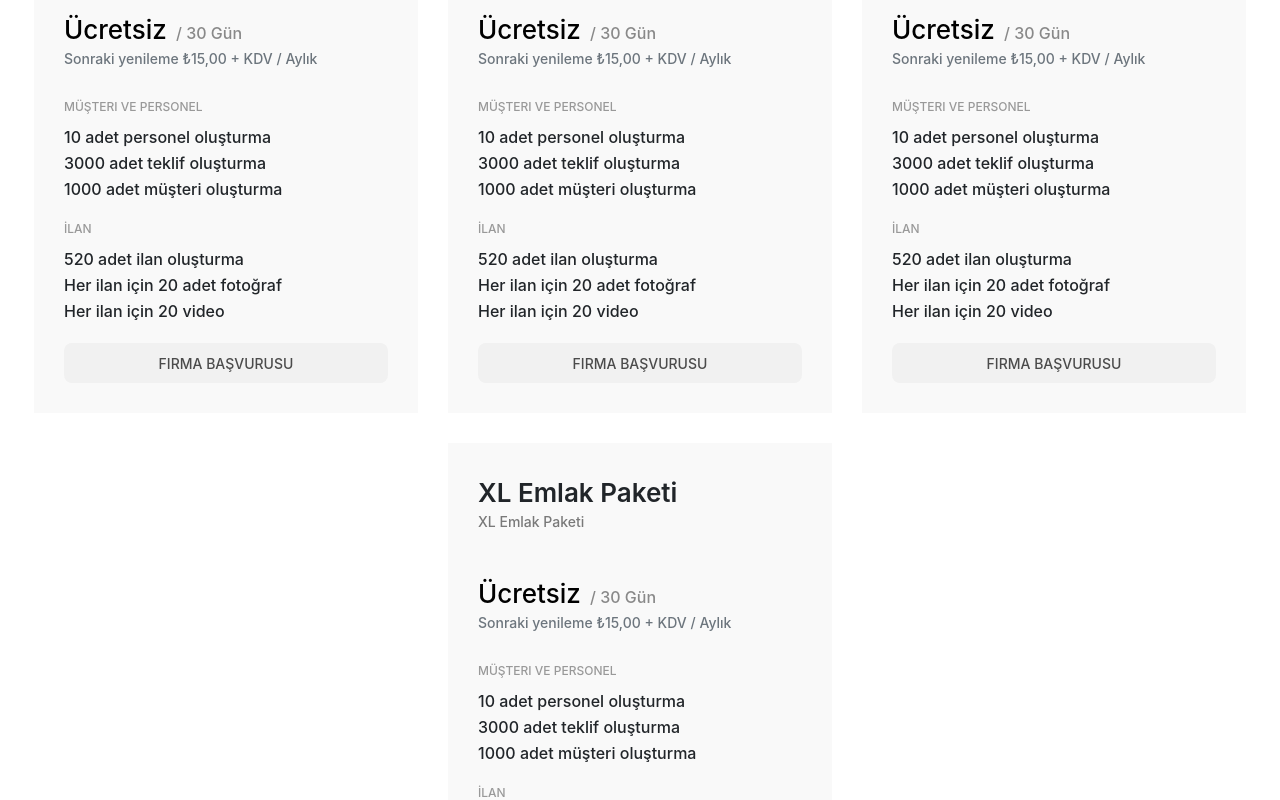
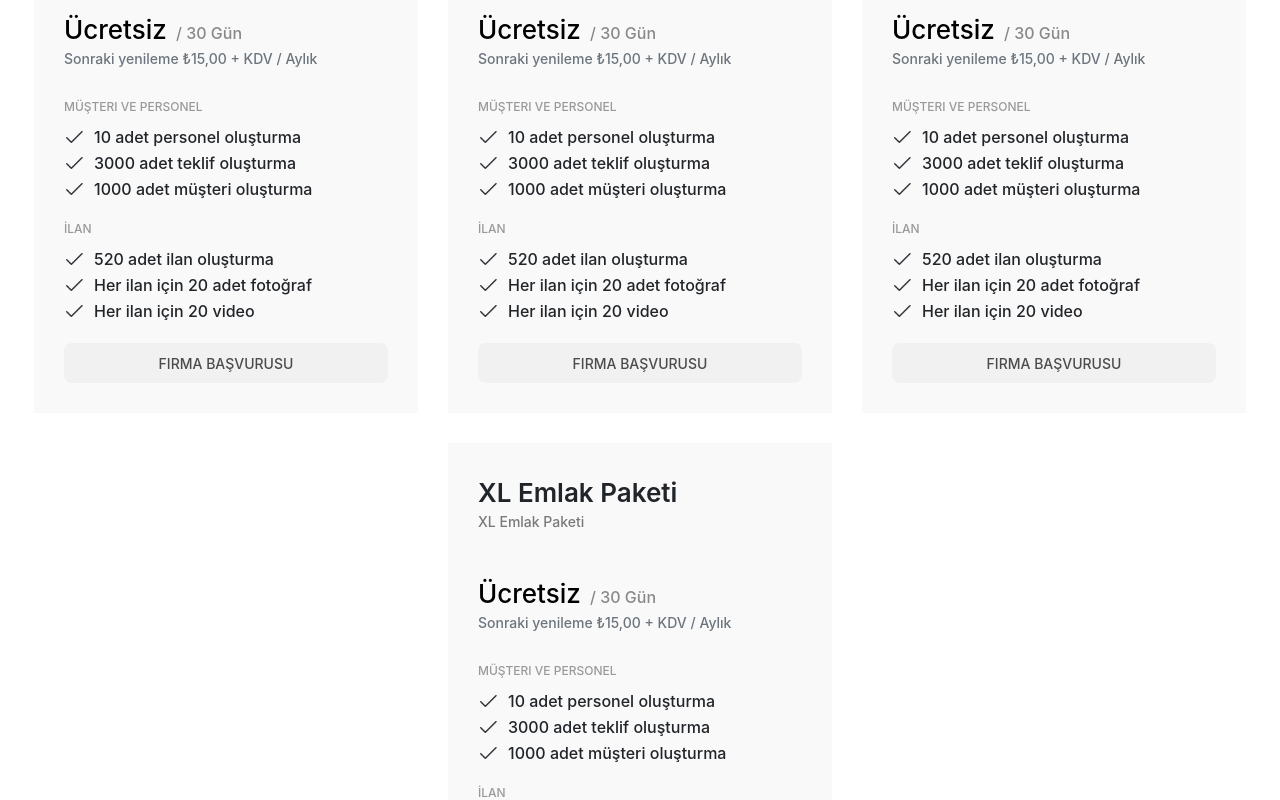
Before and after one commit to melihkostk/portfoy, a React (Vite) app: page / in a window 1280 px wide. Shown: the part 2560-3360 px from the top of the page. Built offline with nearby package versions, Linux system fonts and the light colour scheme.

Commit message:
Check icons added to pricing card component

```diff
--- a/src/components/DiscoverCard.jsx
+++ b/src/components/DiscoverCard.jsx
@@ -7,7 +7,7 @@ export function DiscoverCard() {
                 <img className="w-full rounded-2xl" src={discover} alt="" />
             </div>
             <div className="flex-1">
-                <h3 className="text-[26px] text-[#212529] mb-5 font-medium">Sahibi olduğunuz ya da satış yetkisi aldığınız ürünleri gün de kaç kişi inceliyor?</h3>
+                <h3 className="text-[26px] text-[#212529] mb-5 font-semibold">Sahibi olduğunuz ya da satış yetkisi aldığınız ürünleri gün de kaç kişi inceliyor?</h3>
                 <div>
                     <p className="text-[#838383] text-base font-medium mb-4">
                         Herkesin merak ettiği bir konu: Drive linki paylaştığınızda acaba kaç
--- a/src/components/PricingCard.jsx
+++ b/src/components/PricingCard.jsx
@@ -1,4 +1,5 @@
 import { Link } from "react-router-dom"
+import checkIcon from "../assets/check.png"
 
 export function PricingCard() {
     return (
@@ -19,17 +20,35 @@ export function PricingCard() {
             <div className="mb-5">
                 <p className="text-xs text-[#999999] mb-2.5 font-medium uppercase">Müşteri ve Personel</p>
                 <ul>
-                    <li className="text-base text-[#212529] my-0.5 font-medium">10 adet personel oluşturma</li>
-                    <li className="text-base text-[#212529] my-0.5 font-medium">3000 adet teklif oluşturma</li>
-                    <li className="text-base text-[#212529] my-0.5 font-medium">1000 adet müşteri oluşturma</li>
+                    <li className="text-base text-[#212529] my-0.5 font-medium flex items-center">
+                        <img className="w-5 h-5 mr-2.5" src={checkIcon} alt="" />
+                        <p>10 adet personel oluşturma</p>
+                    </li>
+                    <li className="text-base text-[#212529] my-0.5 font-medium flex items-center">
+                        <img className="w-5 h-5 mr-2.5" src={checkIcon} alt="" />
+                        <p>3000 adet teklif oluşturma</p>
+                    </li>
+                    <li className="text-base text-[#212529] my-0.5 font-medium flex items-center">
+                        <img className="w-5 h-5 mr-2.5" src={checkIcon} alt="" />
+                        <p>1000 adet müşteri oluşturma</p>
+                    </li>
                 </ul>
             </div>
             <div className="mb-5">
                 <p className="text-xs text-[#999999] mb-2.5 font-medium uppercase">İlan</p>
                 <ul>
-                    <li className="text-base text-[#212529] my-0.5 font-medium">520 adet ilan oluşturma</li>
-                    <li className="text-base text-[#212529] my-0.5 font-medium">Her ilan için 20 adet fotoğraf</li>
-                    <li className="text-base text-[#212529] my-0.5 font-medium">Her ilan için 20 video</li>
+                    <li className="text-base text-[#212529] my-0.5 font-medium flex items-center">
+                        <img className="w-5 h-5 mr-2.5" src={checkIcon} alt="" />
+                        <p>520 adet ilan oluşturma</p>
+                    </li>
+                    <li className="text-base text-[#212529] my-0.5 font-medium flex items-center">
+                        <img className="w-5 h-5 mr-2.5" src={checkIcon} alt="" />
+                        <p>Her ilan için 20 adet fotoğraf</p>
+                    </li>
+                    <li className="text-base text-[#212529] my-0.5 font-medium flex items-center">
+                        <img className="w-5 h-5 mr-2.5" src={checkIcon} alt="" />
+                        <p>Her ilan için 20 video</p>
+                    </li>
                 </ul>
             </div>
             <div className="w-full bg-[#f1f1f1] text-center py-2 px-5 rounded-lg hover:bg-[#c3c3c3] transition-colors duration-300 ease-in-out">
--- a/src/pages/Discover.jsx
+++ b/src/pages/Discover.jsx
@@ -45,7 +45,7 @@ export function Discover() {
             </div>
             <div className="w-full max-w-350">
                 <div className="text-center flex flex-col items-center my-15">
-                    <h1 className="mb-2.5 text-[32px] text-[#212529] font-medium">
+                    <h1 className="mb-2.5 text-[32px] text-[#212529] font-semibold">
                         Port-Foy'ü Keşfet
                     </h1>
                     <p className="text-base text-[#525252] font-medium max-w-[45%]">
```
Also changed, not shown: src/assets/check.png (added).
